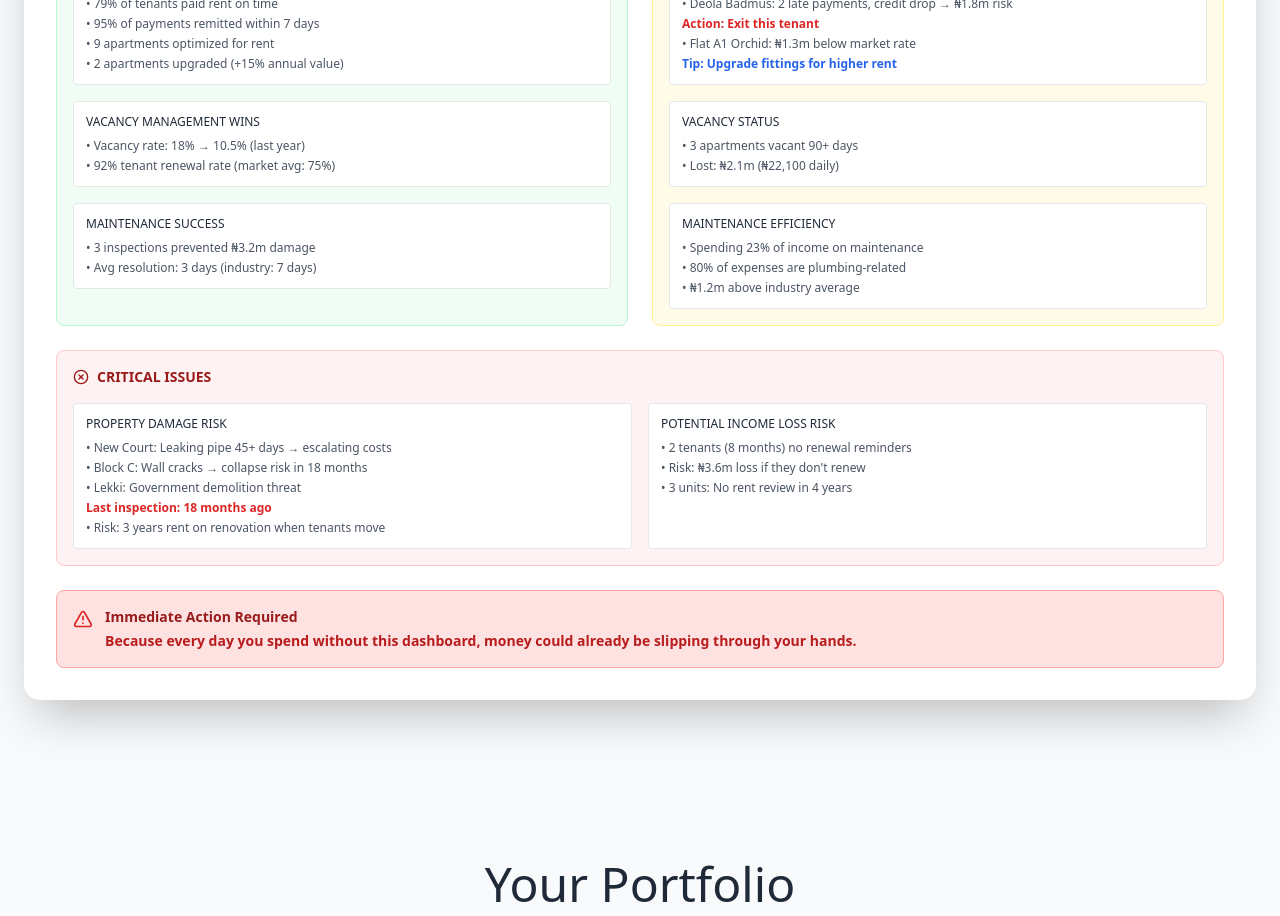
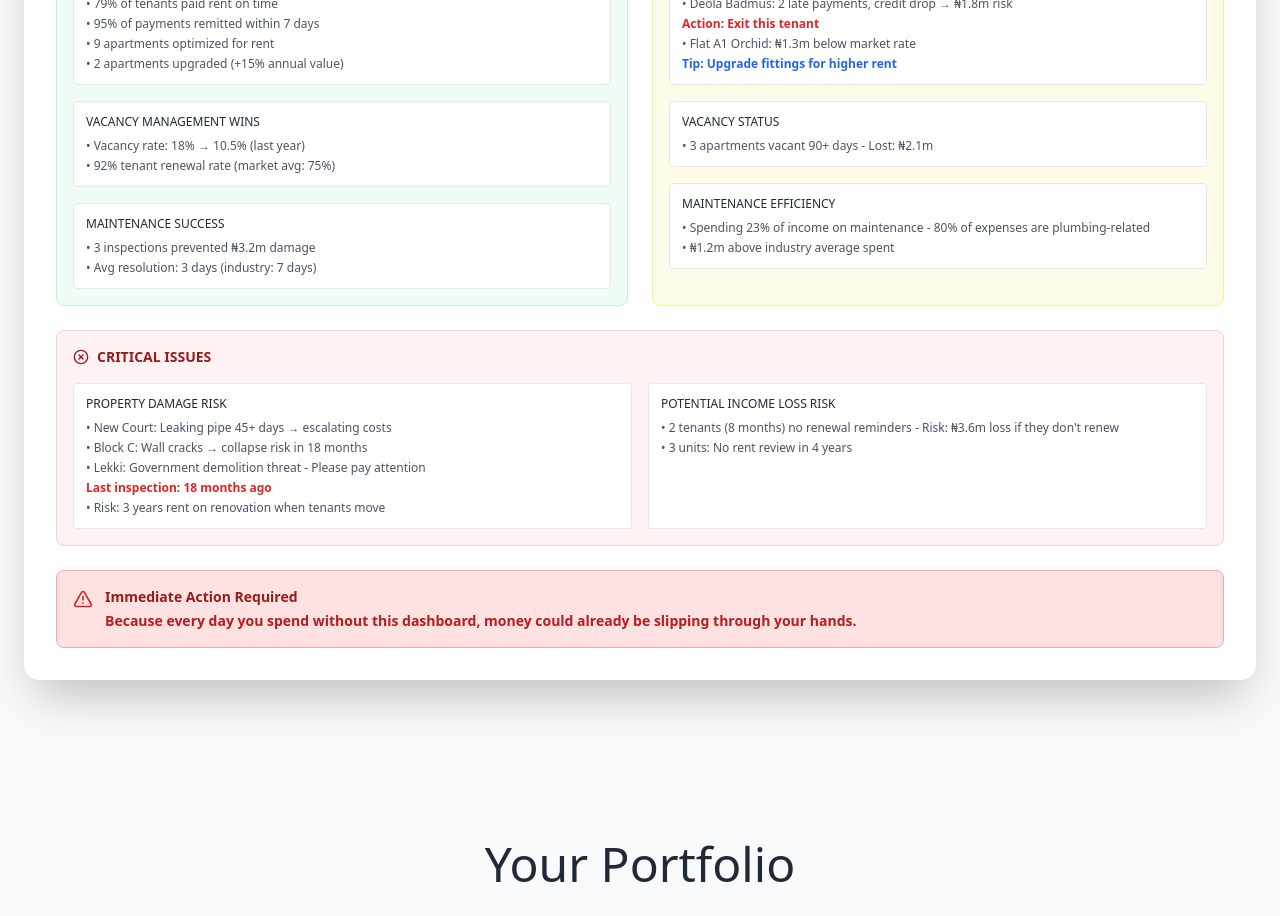
Before and after one commit to LiveableNG/ogalandlordweek, a Next.js app: page / in a window 1280 px wide. Shown: the part 3080-3996 px from the top of the page. Built offline with nearby package versions, Linux system fonts and the light colour scheme.

Commit message:
Consolidate property metrics on Home page for improved clarity; streamline vacancy status, maintenance efficiency, and potential income loss risk sections into single lines for better readability.

```diff
--- a/app/page.tsx
+++ b/app/page.tsx
@@ -426,17 +426,15 @@ export default function Home() {
                     <div className="bg-white p-3 rounded border">
                       <h5 className="font-medium text-gray-800 text-xs mb-2">VACANCY STATUS</h5>
                       <div className="space-y-1 text-xs text-gray-600">
-                        <p>• 3 apartments vacant 90+ days</p>
-                        <p>• Lost: ₦2.1m (₦22,100 daily)</p>
+                        <p>• 3 apartments vacant 90+ days - Lost: ₦2.1m</p>
                       </div>
                     </div>
 
                     <div className="bg-white p-3 rounded border">
                       <h5 className="font-medium text-gray-800 text-xs mb-2">MAINTENANCE EFFICIENCY</h5>
                       <div className="space-y-1 text-xs text-gray-600">
-                        <p>• Spending 23% of income on maintenance</p>
-                        <p>• 80% of expenses are plumbing-related</p>
-                        <p>• ₦1.2m above industry average</p>
+                        <p>• Spending 23% of income on maintenance - 80% of expenses are plumbing-related</p>
+                        <p>• ₦1.2m above industry average spent</p>
                       </div>
                     </div>
                   </div>
@@ -456,8 +454,8 @@ export default function Home() {
                     <div className="space-y-1 text-xs text-gray-600">
                       <p>• New Court: Leaking pipe 45+ days → escalating costs</p>
                       <p>• Block C: Wall cracks → collapse risk in 18 months</p>
-                      <p>• Lekki: Government demolition threat</p>
-                      <p className="text-red-600 font-semibold">Last inspection: 18 months ago</p>
+                      <p>• Lekki: Government demolition threat - Please pay attention</p>
+                      <h6 className="text-red-600 font-semibold text-xs mb-1">Last inspection: 18 months ago</h6>
                       <p>• Risk: 3 years rent on renovation when tenants move</p>
                     </div>
                   </div>
@@ -465,8 +463,7 @@ export default function Home() {
                   <div className="bg-white p-3 rounded border">
                     <h5 className="font-medium text-gray-800 text-xs mb-2">POTENTIAL INCOME LOSS RISK</h5>
                     <div className="space-y-1 text-xs text-gray-600">
-                      <p>• 2 tenants (8 months) no renewal reminders</p>
-                      <p>• Risk: ₦3.6m loss if they don't renew</p>
+                      <p>• 2 tenants (8 months) no renewal reminders - Risk: ₦3.6m loss if they don't renew</p>
                       <p>• 3 units: No rent review in 4 years</p>
                     </div>
                   </div>
```
